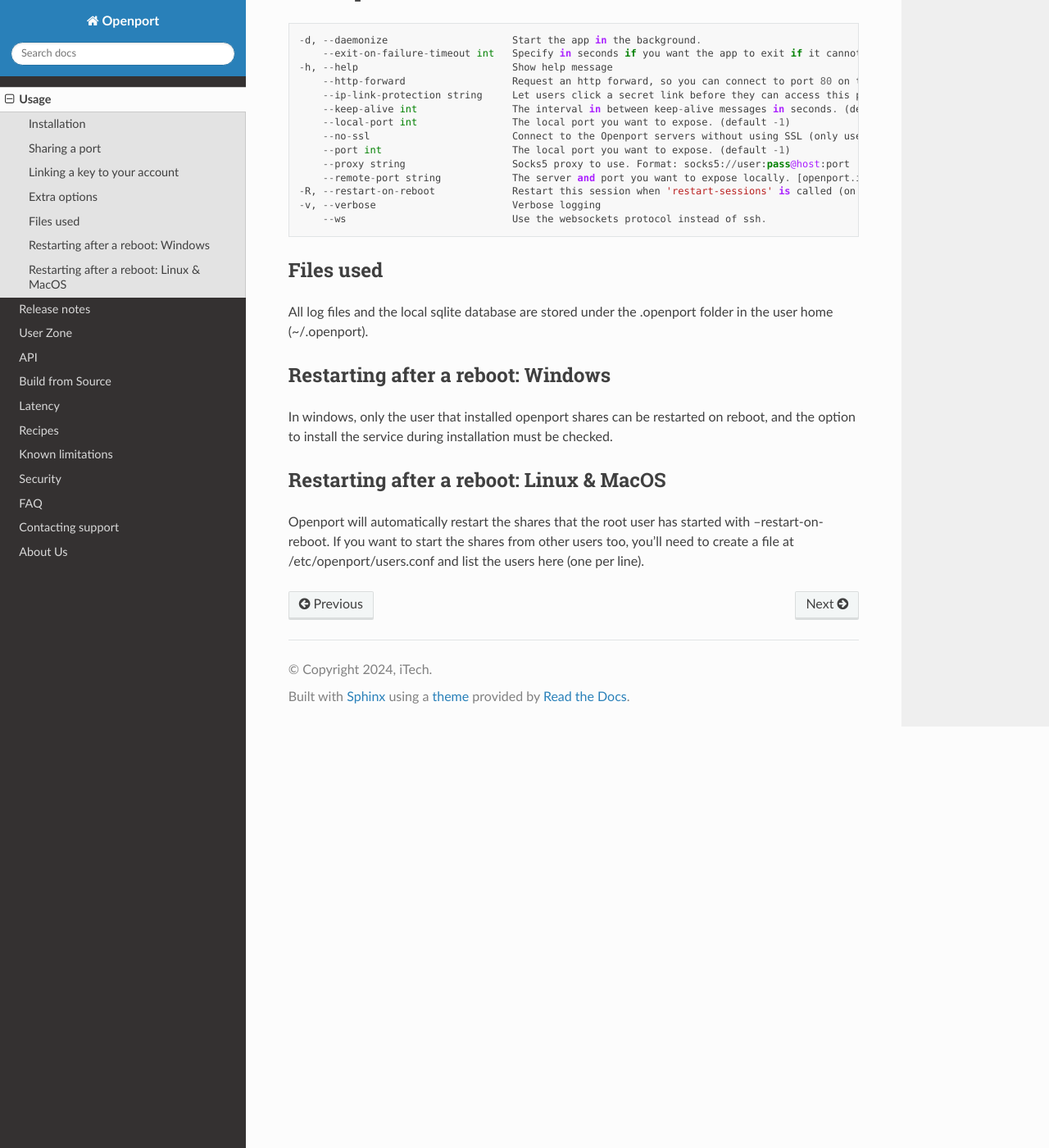
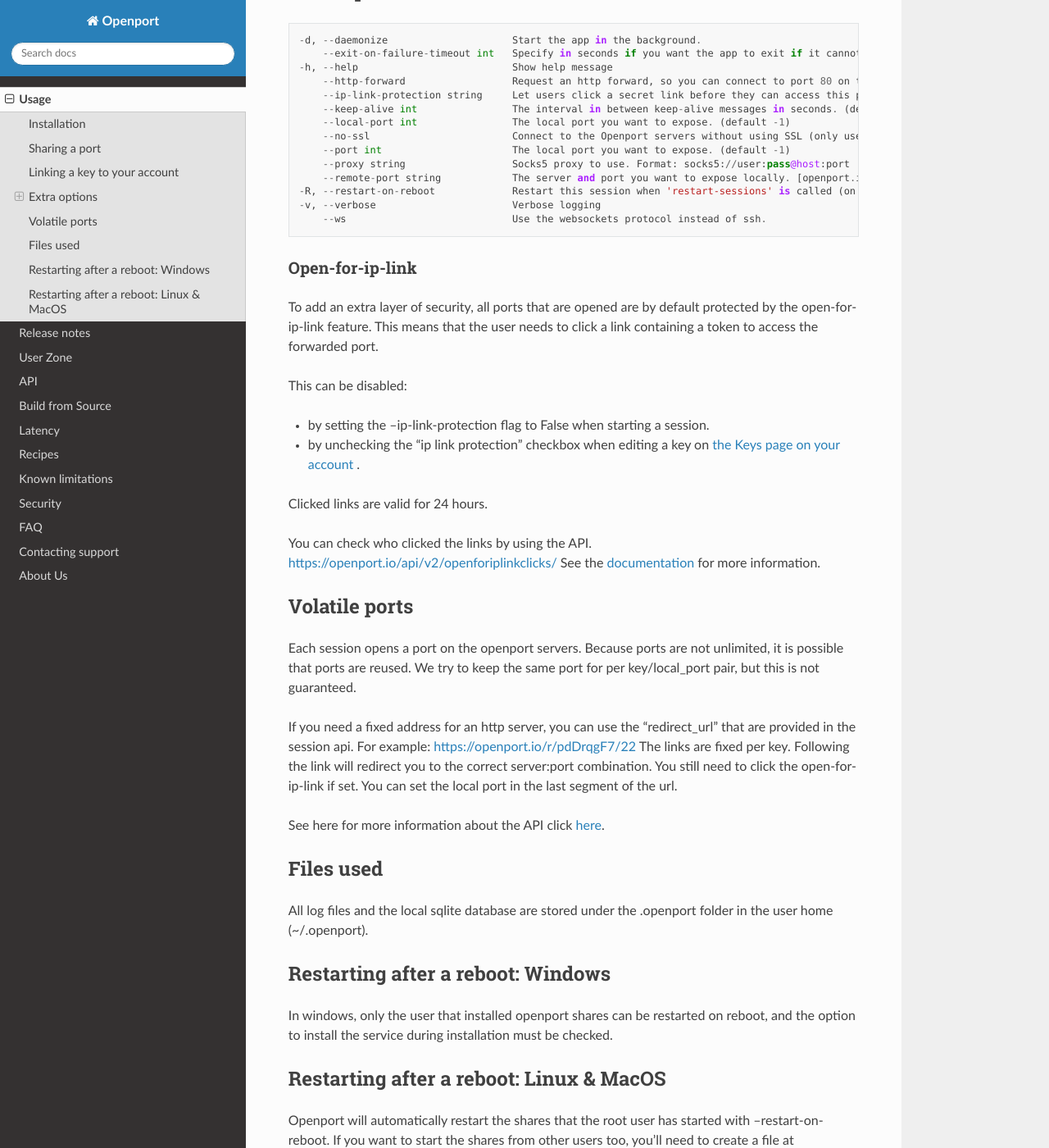
Before and after one commit to openportio/openport-docs, a Sphinx documentation site: the page built from docs/source/usage.rst, in a window 1280 px wide and 1400 px high, scrolled down 1039 px. Shown: the whole window at 82% size. Built offline with Sphinx 7.4.7 and the Read the Docs theme 3.1.0, drawn with Linux system fonts in a browser that asks for light colours.

Commit message:
Adding documentation about the redirect_urls, volatile ports. Added a recipe to run a command on each device.

```diff
--- a/docs/source/api.rst
+++ b/docs/source/api.rst
@@ -1,3 +1,5 @@
+.. _api:
+
 API
 ===
 
@@ -5,6 +7,7 @@
 Using this API, you can request a list of your clients, active sessions, etc.
 Find the full OpenAPI specs `here <https://api.openport.io/api/v2/specs/>`_.
 
+.. _api-sessions:
 
 Sessions
 --------
@@ -84,6 +87,7 @@
             }
     }
 
+.. _api-open-for-ip-link-click:
 
 Open-For-IP Link Clicks
 -----------------------
--- a/docs/source/recipes.rst
+++ b/docs/source/recipes.rst
@@ -35,3 +35,4 @@
     recipes_testing_facebook_buttons
     recipes_using_openport_with_nodejs
     recipes_blocking_keys
+    recipes_running_a_command_on_all_devices
--- a/docs/source/usage.rst
+++ b/docs/source/usage.rst
@@ -64,6 +64,37 @@
           --ws                            Use the websockets protocol instead of ssh.
 
 
+Open-for-ip-link
+----------------
+
+To add an extra layer of security, all ports that are opened are by default protected by the open-for-ip-link feature.
+This means that the user needs to click a link containing a token to access the forwarded port.
+
+This can be disabled:
+
+- by setting the --ip-link-protection flag to False when starting a session.
+- by unchecking the "ip link protection" checkbox when editing a key on `the Keys page on your account <https://openport.io/user/keys>`_ .
+
+Clicked links are valid for 24 hours.
+
+You can check who clicked the links by using the API. https://openport.io/api/v2/openforiplinkclicks/
+See the :ref:`documentation<api-open-for-ip-link-click>` for more information.
+
+
+
+Volatile ports
+______________
+
+Each session opens a port on the openport servers. Because ports are not unlimited, it is possible that ports are reused.
+We try to keep the same port for per key/local_port pair, but this is not guaranteed.
+
+If you need a fixed address for an http server, you can use the "redirect_url" that are provided in the session api. For example: https://openport.io/r/pdDrqgF7/22 The links
+are fixed per key. Following the link will redirect you to the correct server:port combination. You still need to click the open-for-ip-link if set.
+You can set the local port in the last segment of the url.
+
+See here for more information about the API click :ref:`here <api-sessions>`.
+
+
 Files used
 __________
 
```
Also changed, not shown: docs/source/recipes_running_a_command_on_all_devices.rst (added, +49 -0 lines), 1 other file.
